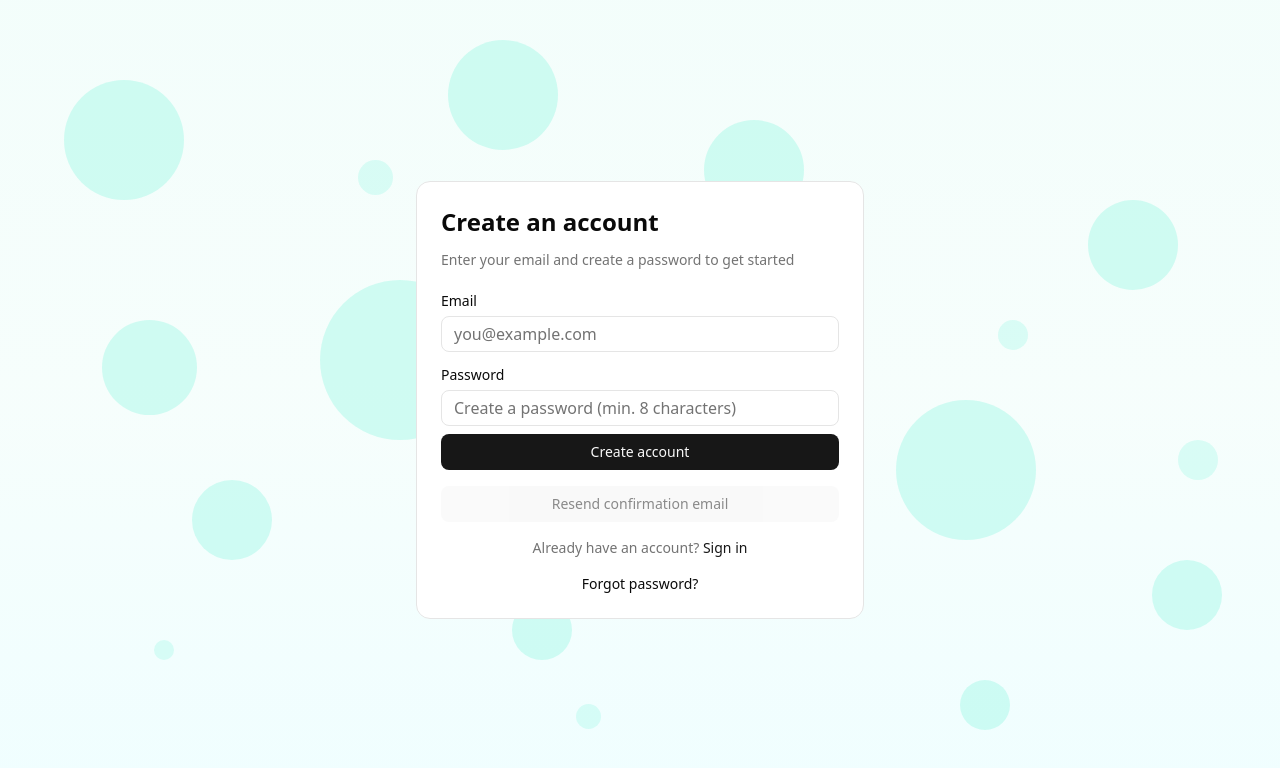
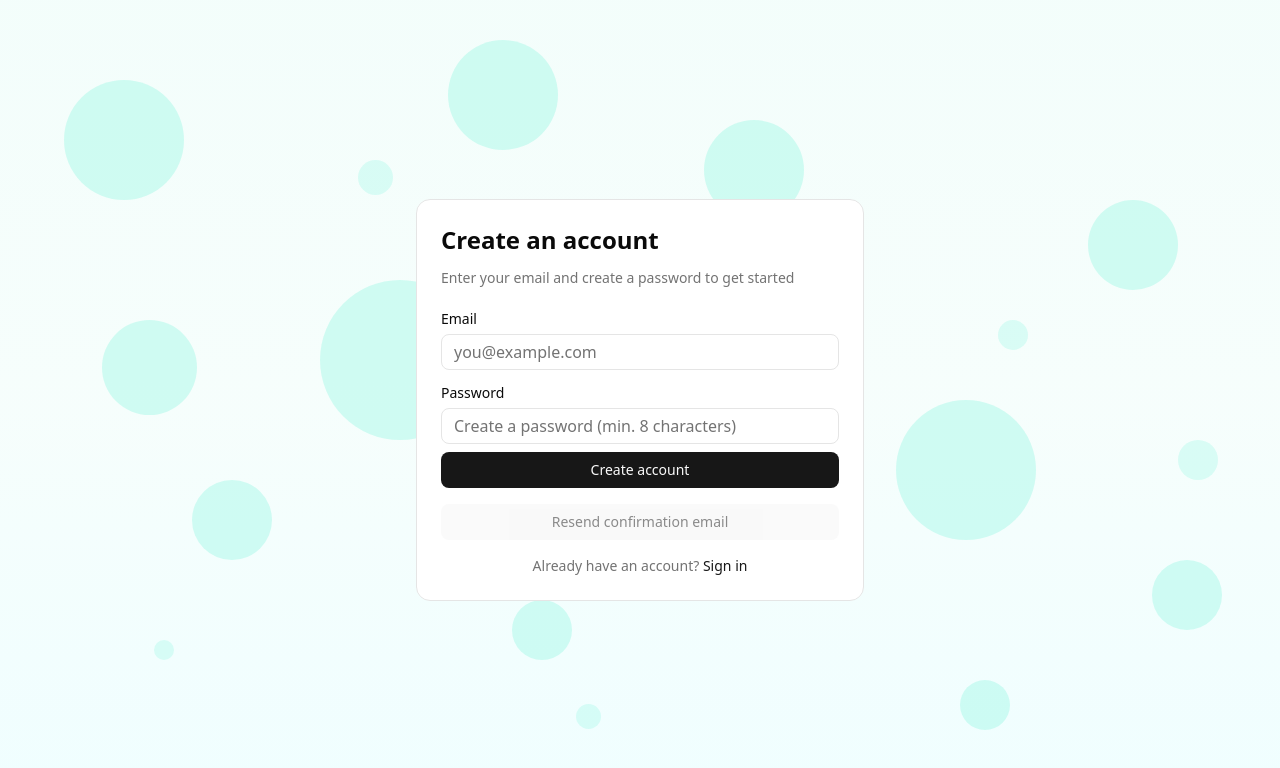
Before and after one commit to Ar1Ov/HidroCare, a Next.js app: page /signup in a window 1280 px wide. Shown: the top 768 px of the page. Built offline with nearby package versions, Linux system fonts and the light colour scheme.

Commit message:
v3.5 forgot password button update

```diff
--- a/components/auth/login-form.tsx
+++ b/components/auth/login-form.tsx
@@ -91,6 +91,9 @@ export function LoginForm() {
 						{isLoading && <Loader2 className="mr-2 h-4 w-4 animate-spin" />}
 						Sign in
 					</Button>
+					<Link href="/forgot-password" className="text-sm hover:underline">
+              Forgot password?
+            </Link>
 					<p className="text-sm text-muted-foreground text-center">
 						Don&apos;t have an account?{" "}
 						<Link href="/signup" className="text-primary hover:underline">
--- a/components/auth/signup-form.tsx
+++ b/components/auth/signup-form.tsx
@@ -175,9 +175,6 @@ export function SignupForm() {
               Sign in
             </Link>
           </p>
-          <Link href="/forgot-password" className="text-sm hover:underline">
-              Forgot password?
-            </Link>
         </CardFooter>
       </form>
     </Card>
```
